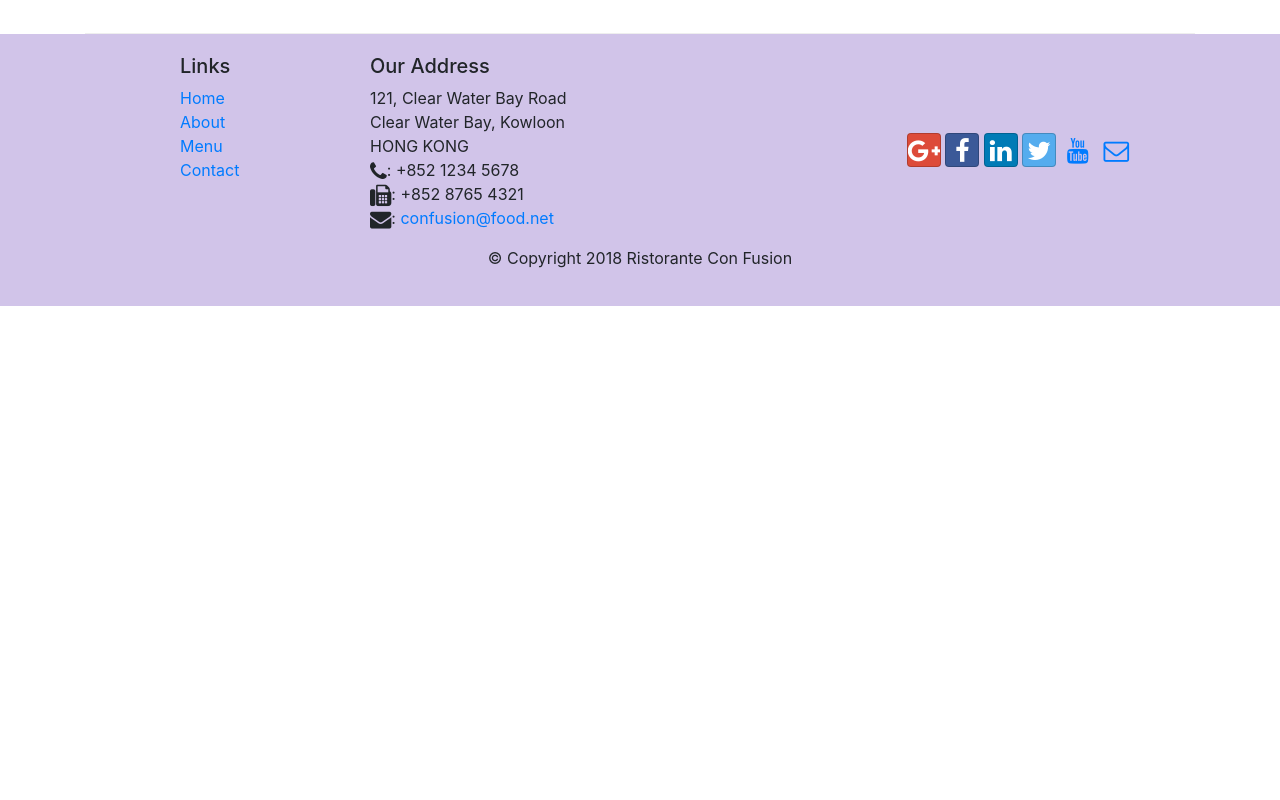
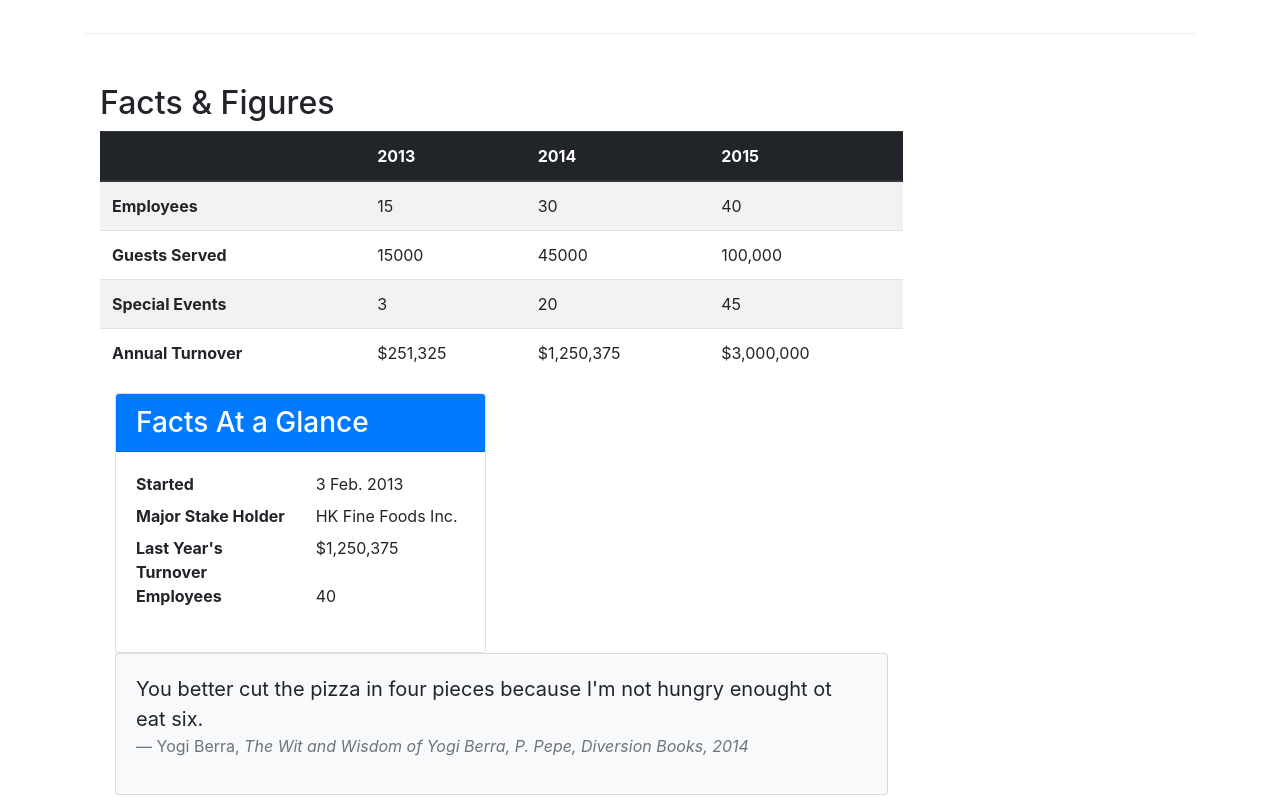
Before and after one commit to MichaelWHamilton/conFusion1, a website: page aboutus.html in a window 1280 px wide. Shown: the part 1520-2320 px from the top of the page. Before the commit the page ends 1826 px from the top, so only its background shows below. Drawn offline with nearby package versions, Linux system fonts and the light colour scheme.

Commit message:
Tables and Cards Guides

```diff
--- a/aboutus.html
+++ b/aboutus.html
@@ -79,6 +79,7 @@
         <div class="row row-content">
             <div class="col-12">
                 <h2>Corporate Leadership</h2>
+
                 <h3>Peter Pan <small>Chief Epicurious Officer</small></h3>
                 <p class="d-none d-sm-block">Our CEO, Peter, credits his hardworking East Asian immigrant parents who undertook the arduous journey to the shores of America with the intention of giving their children the best future. His mother's wizardy in the kitchen whipping up the tastiest dishes with whatever is available inexpensively at the supermarket, was his first inspiration to create the fusion cuisines for which <em>The Frying Pan</em> became well known. He brings his zeal for fusion cuisines to this restaurant, pioneering cross-cultural culinary connections.</p>
                 <h3>Dhanasekaran Witherspoon <small>Chief Food Officer</small></h3>
@@ -89,6 +90,79 @@
                 <p class="d-none d-sm-block">Award winning three-star Michelin chef with wide International experience having worked closely with whos-who in the culinary world, he specializes in creating mouthwatering Indo-Italian fusion experiences. He says, <em>Put together the cuisines from the two craziest cultures, and you get a winning hit! Amma Mia!</em></p>
             </div>
        </div>
+
+       <div class="row row-content">
+        <div class="col-12 col-sm-9">
+            <h2>Facts &amp; Figures</h2>
+            <div class="table-responsive">
+                <table class="table table-striped">
+                    <thead class="thead-dark">
+                        <tr>
+                            <th>&nbsp;</th>
+                            <th>2013</th>
+                            <th>2014</th>
+                            <th>2015</th>
+                        </tr>
+                    </thead>
+                    <tbody>
+                        <tr>
+                            <th>Employees</th>
+                            <td>15</td>
+                            <td>30</td>
+                            <td>40</td>
+                        </tr>
+                        <tr>
+                            <th>Guests Served</th>
+                            <td>15000</td>
+                            <td>45000</td>
+                            <td>100,000</td>
+                        </tr>
+                        <tr>
+                            <th>Special Events</th>
+                            <td>3</td>
+                            <td>20</td>
+                            <td>45</td>
+                        </tr>
+                        <tr>
+                            <th>Annual Turnover</th>
+                            <td>$251,325</td>
+                            <td>$1,250,375</td>
+                            <td>$3,000,000</td>
+                        </tr>
+                    </tbody>
+                </table>
+            </div>
+            <div class="col-12 col-sm-6">
+                <div class="card">
+                    <h3 class="card-header bg-primary text-white">Facts At a Glance</h3>
+                    <div class="card-body">
+                        <dl class="row">
+                            <dt class="col-6">Started</dt>
+                            <dd class="col-6">3 Feb. 2013</dd>
+                            <dt class="col-6">Major Stake Holder</dt>
+                            <dd class="col-6">HK Fine Foods Inc.</dd>
+                            <dt class="col-6">Last Year's Turnover</dt>
+                            <dd class="col-6">$1,250,375</dd>
+                            <dt class="col-6">Employees</dt>
+                            <dd class="col-6">40</dd>
+                        </dl>
+                    </div>
+                </div>
+            </div>
+            <div class="col-12">
+                <div class="card card-body bg-light">
+                    <blockquote class="blockquote">
+                        <p class="mb-0">You better cut the pizza in four pieces because I'm not hungry enought ot eat six.</p>
+                        <footer class="blockquote-footer">Yogi Berra,
+                            <cite title="Source Title">The Wit and Wisdom of Yogi Berra, P. Pepe, Diversion Books, 2014</cite>
+                        </footer>
+                    </blockquote>
+                </div>
+            </div>
+        </div>
+        <div class="col-12 col-sm-3"></div>
+        </div>
+    </div>
 
     </div>
 
```
